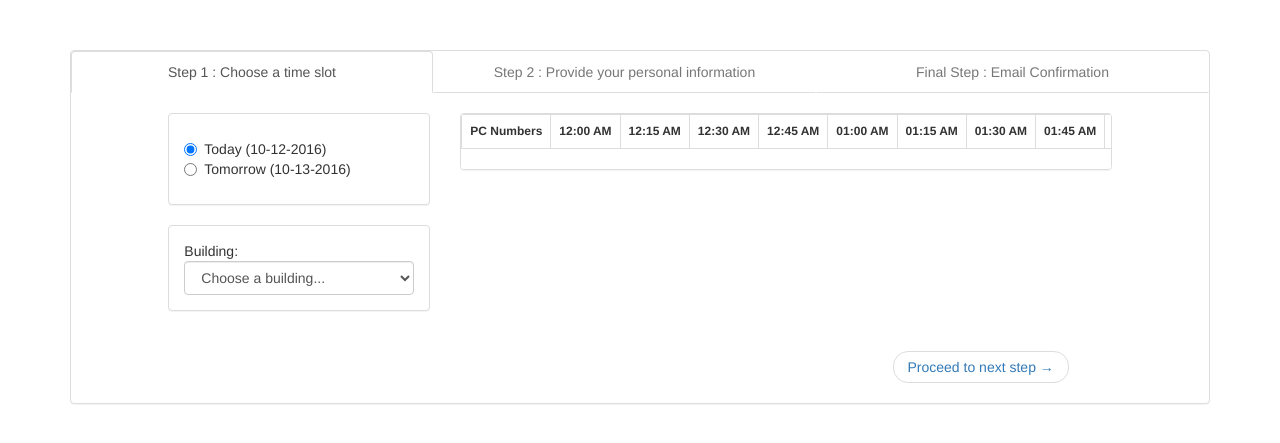
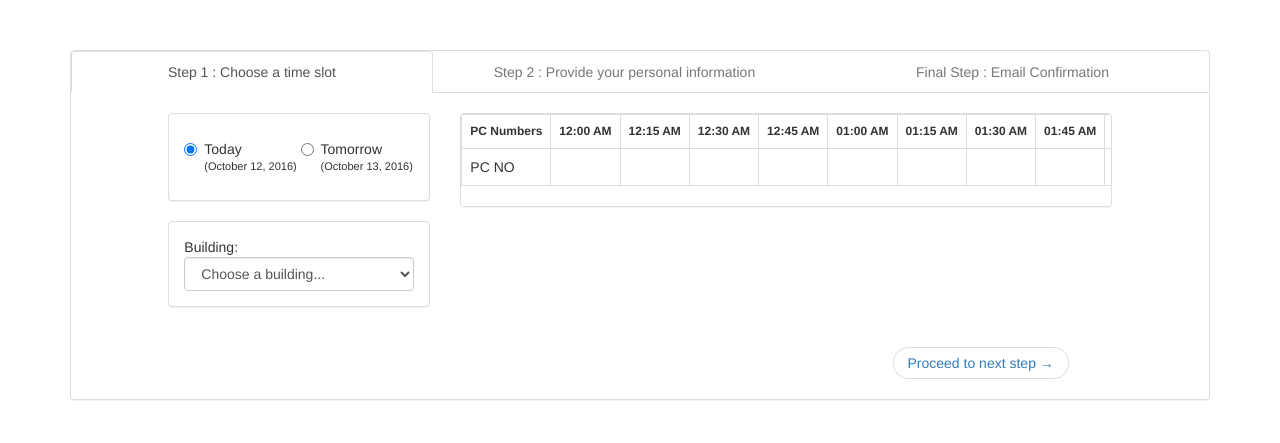
Before and after one commit to SOFENGG-T1AY1617/S18B-Team-Rofi, a CodeIgniter app: page /database/ in a window 1280 px wide. Shown: the top 443 px of the page. Run offline with CodeIgniter, Linux system fonts and the light colour scheme; data comes from the database, SQL or seed files in the repository; lists and menus that the app fills with data are empty; some libraries are stand-ins or nearby versions.

Commit message:
Make date in date-picker easier to read

```diff
--- a/application/views/home.php
+++ b/application/views/home.php
@@ -87,8 +87,14 @@ $defaultTab = 1;
                             <div class = "panel-body">
                                 <div class="radio">
                                     <div class="radio" id="radio-date" name="form-date">
-                                        <label><input type="radio" id="radio-today" name="optradio" value="<?=date("m-d-Y")?>"checked>Today (<?=date("m-d-Y")?>)</label>
-                                        <label><input type="radio" id="radio-tomorrow" name="optradio" value="<?=date("m-d-Y", strtotime("tomorrow"))?>">Tomorrow (<?=date("m-d-Y", strtotime("tomorrow"))?>)</label>
+                                        <label><input type="radio" id="radio-today" name="optradio" value="<?=date("m-d-Y")?>"checked>
+                                            Today
+                                            <div class = "date-font"> (<?=date("F d, Y")?>) </div>
+                                        </label>
+                                        <label><input type="radio" id="radio-tomorrow" name="optradio" value="<?=date("m-d-Y", strtotime("tomorrow"))?>">
+                                            Tomorrow
+                                            <div class = "date-font"> (<?=date("F d, Y", strtotime("tomorrow"))?>) </div>
+                                        </label>
                                     </div>
                                 </div>
                             </div>
@@ -116,7 +122,17 @@ $defaultTab = 1;
                                         <th>PC Numbers</th>
                                         <?php
                                             foreach ($times as $time) {
-                                                echo "<th class='col-md-12'>" . date("h:i A", $time) . "</th>";
+                                                echo "<th>" . date("h:i A", $time) . "</th>";
+                                            }
+                                        ?>
+                                    </tr>
+                                    <!-- LOOP FOR EACH ROOM -->
+                                    <!-- LOOP FOR EACH TIME SLOT -->
+                                    <tr>
+                                        <td>PC NO</td>
+                                        <?php
+                                            foreach ($times as $time) { // if slot.time == $time
+                                                echo "<td></td>";
                                             }
                                         ?>
                                     </tr>
--- a/assets/css/reservation_system_style.css
+++ b/assets/css/reservation_system_style.css
@@ -11,6 +11,10 @@ body {
     margin: 0 !important;
 }
 
+div.date-font {
+    font-size: 11px;
+}
+
 th {
     font-size: 12px;
     white-space: nowrap;
```
